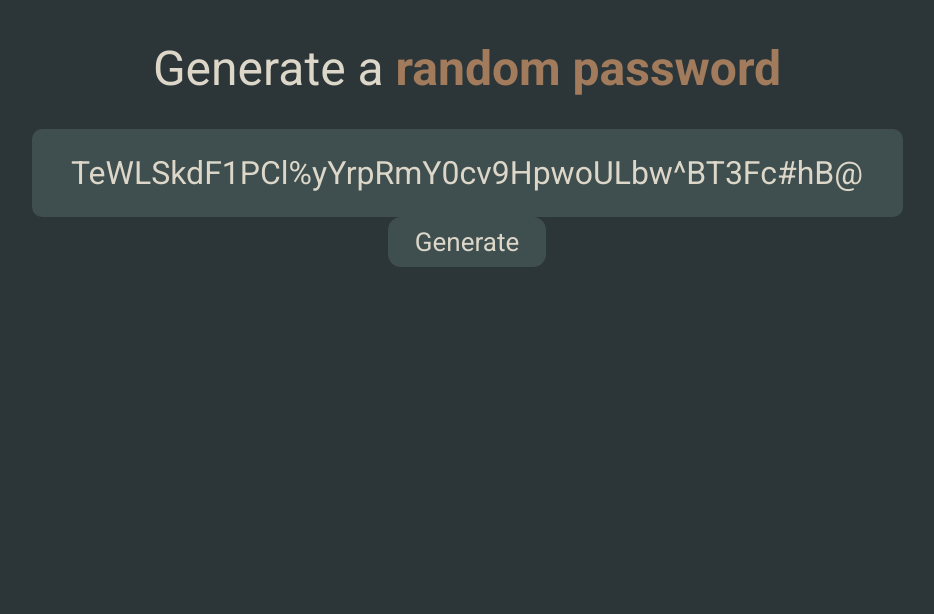
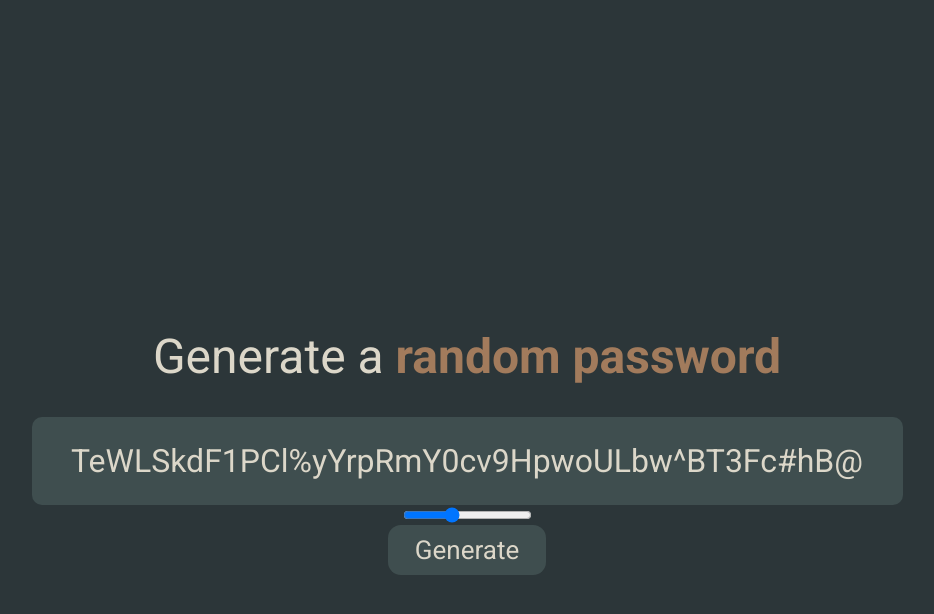
Before and after one commit to Kraktoos/password_generator, a plain HTML site: page index.html in a window 1280 px wide. Shown: the whole page, without its empty margins (173-1107 px from the left). Drawn offline with Linux system fonts and the light colour scheme.

Commit message:
added slider, changed some defaults

```diff
--- a/index.html
+++ b/index.html
@@ -17,6 +17,7 @@
     <div id="container">
       <h1>Generate a <span id="bolded">random password</span></h1>
       <button id="password-btn">TeWLSkdF1PCl%yYrpRmY0cv9HpwoULbw^BT3Fc#hB@</button>
+      <input type="range" min="1" max="128" value="48" class="slider" id="slider" />
       <button id="generate-btn">Generate</button>
     </div>
 
--- a/styles.css
+++ b/styles.css
@@ -3,6 +3,8 @@ body {
   background-color: #2c3639;
   color: #dcd7c9;
   text-align: center;
+  margin: 0;
+  padding: 0;
 }
 
 button {
@@ -14,6 +16,7 @@ button {
   flex-direction: column;
   justify-content: center;
   align-items: center;
+  height: 871px;
 }
 
 h1 {
```
